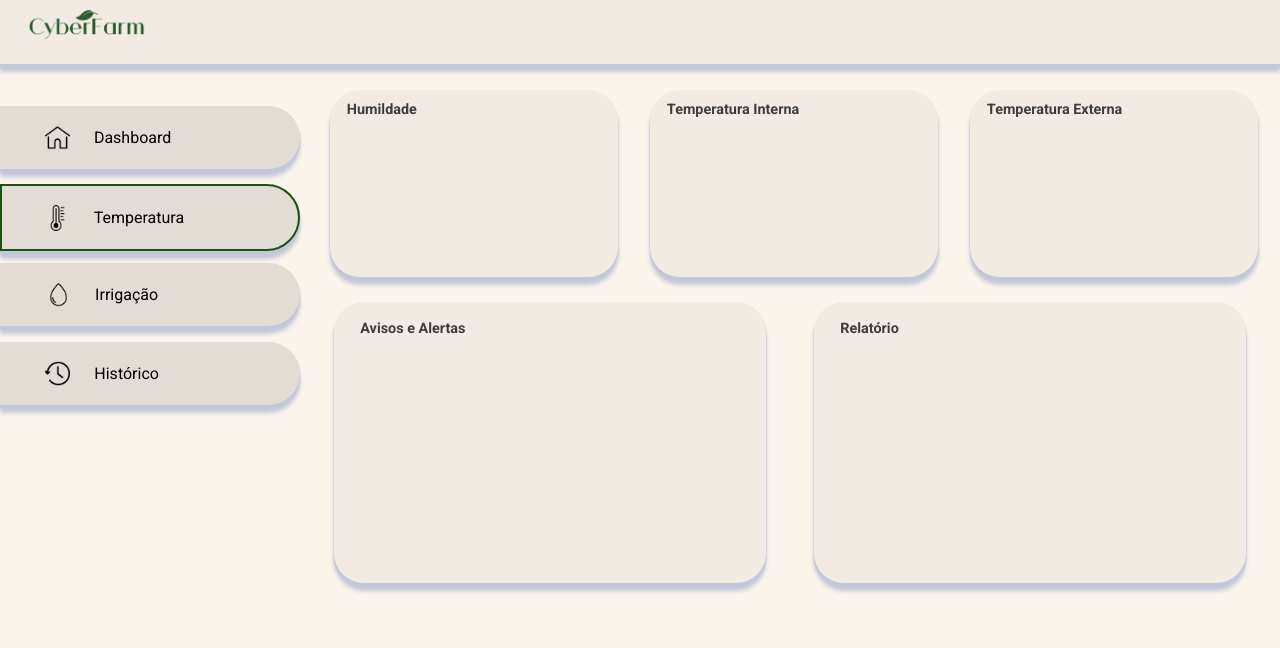
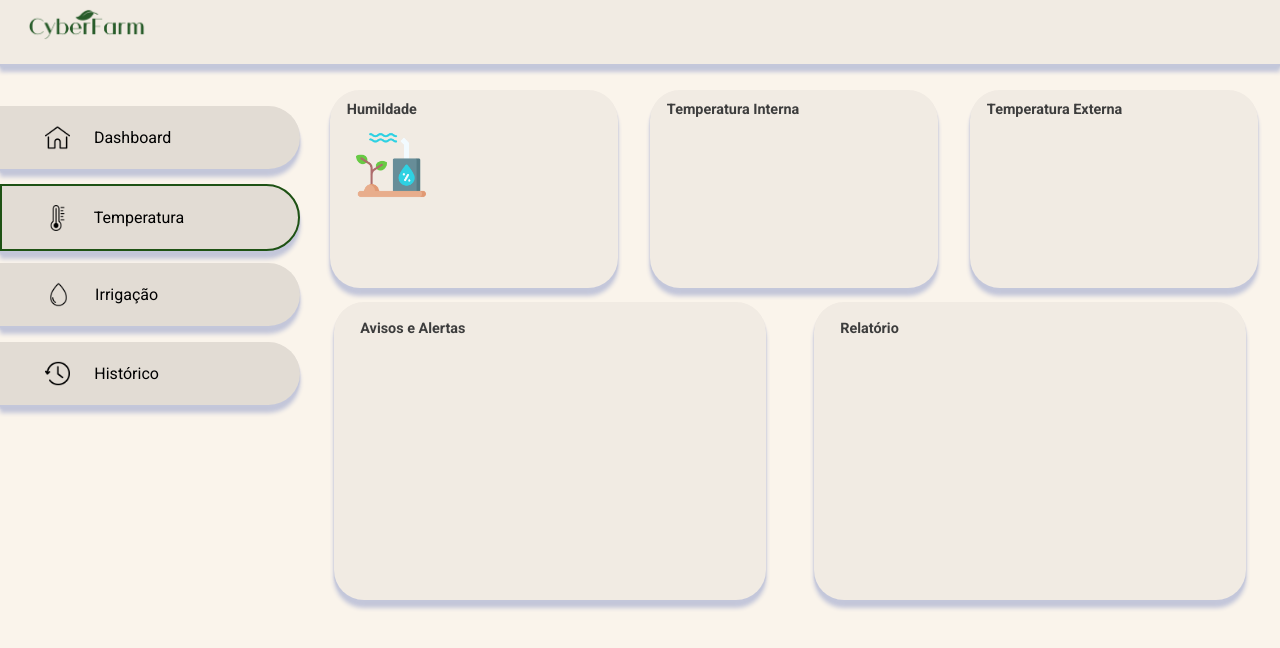
Before and after one commit to Alquieri/Projeto-Estufa, a plain HTML site: page Front/temperatura.html in a window 1280 px wide. Drawn offline with Linux system fonts and the light colour scheme.

Commit message:
uma unica imagem

```diff
--- a/Front/estiloInicio.css
+++ b/Front/estiloInicio.css
@@ -14,7 +14,7 @@ body{
 
 .grid-principal{
     display: grid;
-    grid-template-columns: 1fr 2fr 1fr;
+    grid-template-columns: 25% 50% 25%;
     grid-template-rows: 8% 2% 45% auto;
     height: 100%;
 
--- a/Front/estiloTemperatura.css
+++ b/Front/estiloTemperatura.css
@@ -75,6 +75,9 @@ body{
 .grid-cima-meio{
     display: grid;
     grid-template-columns: 1fr 1fr 1fr;
+    grid-row-start:1;
+    grid-row-end: 2;
+
 }
 
 .grid-baixo-meio{
@@ -82,7 +85,6 @@ body{
     grid-template-columns: 1fr 1fr;
 }
 .meio{
-    height:90%;
     width: 90%;
     background-color: rgb(241, 235, 227);
     border-radius: 30px;
@@ -170,3 +172,8 @@ body{
 .button:active{
     box-shadow: inset rgb(6, 31, 9) 1px 3px 3px 3px;
 }
+
+.img_meio{
+    height: 70px;
+    margin-left: 9%;
+}
--- a/Front/temperatura.html
+++ b/Front/temperatura.html
@@ -40,8 +40,12 @@
         <div class = "grid-meio">
             <div class = "grid-cima-meio">
                 <div class = "meio">
-                    <h1 class = "textosMeio">Humildade</h1>
+                    <div>
+                        <h1 class = "textosMeio">Humildade</h1>
+                        <img src="./Imagens/humidity.png" class="img_meio" alt="Desumilde">
+                    </div>
                 </div>
+
                 <div class = "meio">
                     <h1 class = "textosMeio">Temperatura Interna</h1>
                 </div>
```
